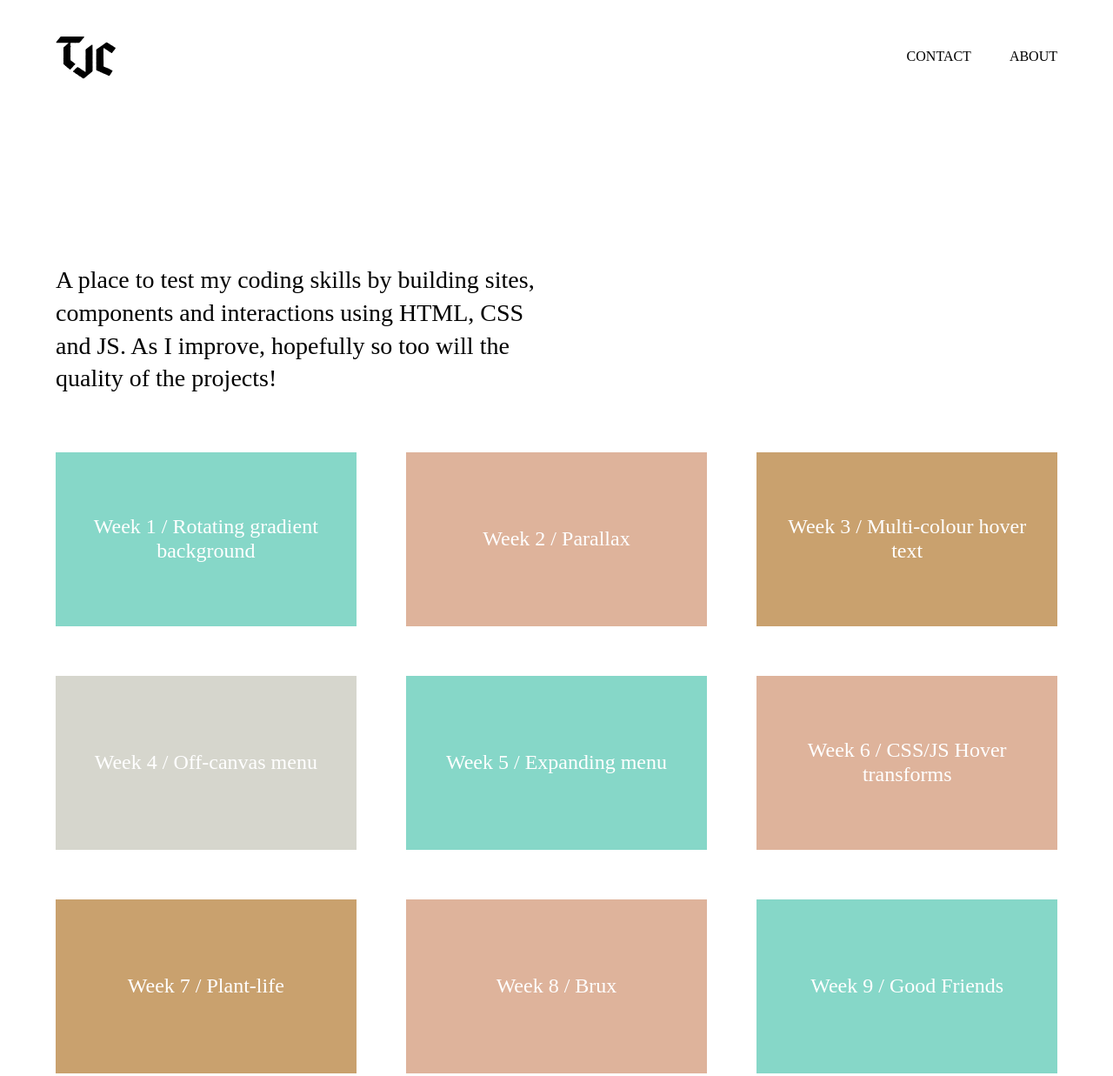
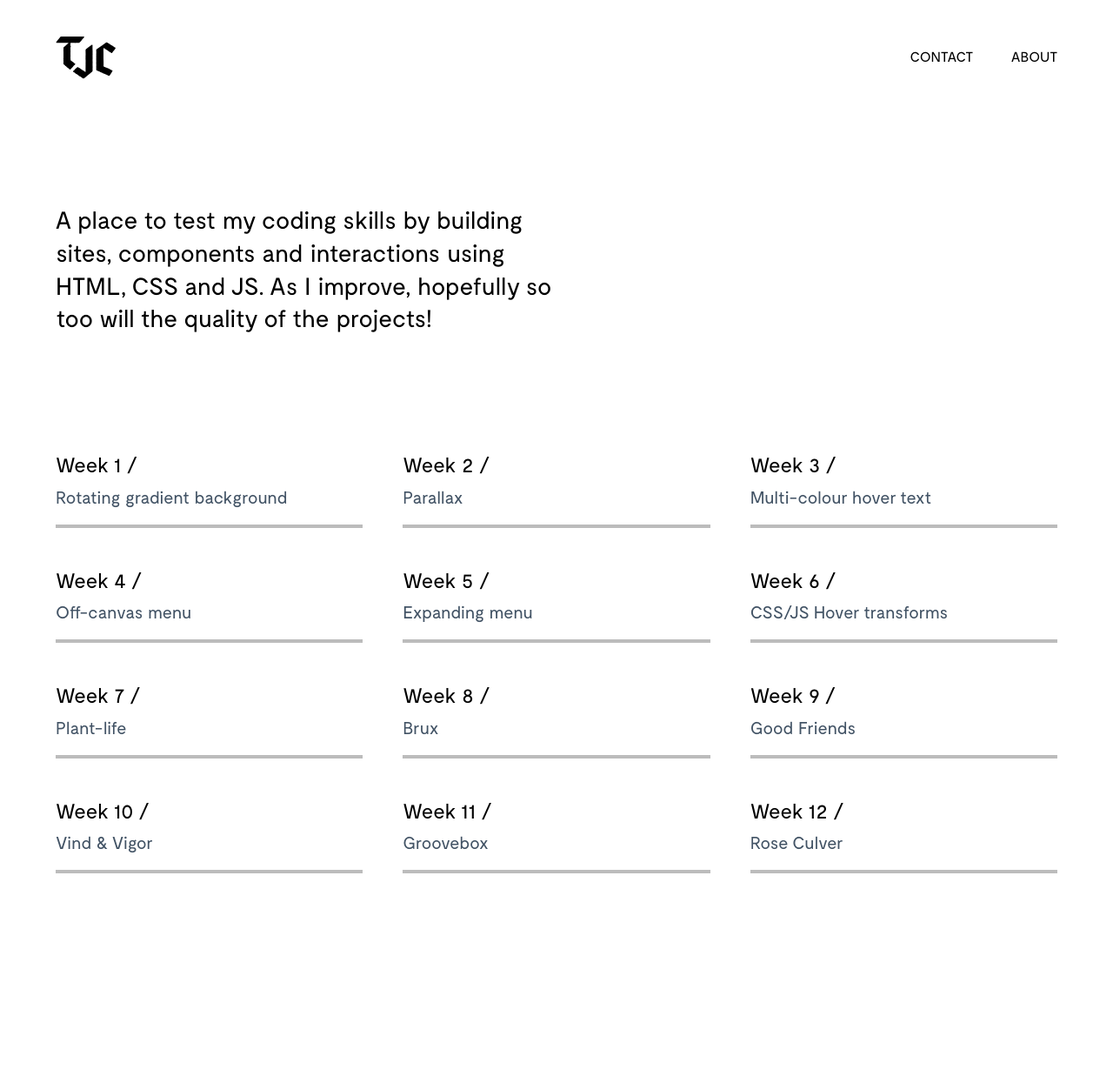
Before and after one commit to thomclegg/port, a plain HTML site: page rebuild_index.html in a window 1280 px wide. Shown: the top 1237 px of the page at 87% size. After the commit the page ends 1068 px from the top, so only its background shows below. Drawn offline with nearby package versions, Linux system fonts and the light colour scheme; files whose address does not match are found by name; a web font is replaced by a local one.

Commit message:
new layout design for rebuild index, fixed logo position during menu slide

```diff
--- a/css/rebuild_style.css
+++ b/css/rebuild_style.css
@@ -1,8 +1,11 @@
 @font-face {
   font-family: 'Moderat-Regular';
-  src: url('../Moderat-Regular.eot') format('eot'), /* IE9 Compat Modes */
-       url('../Moderat-Regular.woff2') format('woff2'), /* Super Modern Browsers */
-       url('../Moderat-Regular.woff') format('woff'); /* Pretty Modern Browsers */
+  src: url('../fonts/Moderat-Regular.eot') format('eot');
+  /* IE9 Compat Modes */
+  src: url('../fonts//Moderat-Regular.woff2') format('woff2');
+  /* Super Modern Browsers */
+  src: url('../fonts/Moderat-Regular.woff') format('woff');
+  /* Pretty Modern Browsers */
 }
 
 * {
@@ -62,12 +65,9 @@ body {
 
 section.thumbnail-wrapper {
 	max-width: 100%;
-	display: flex;
-	justify-content: space-between;
-	flex-direction: row;
-	flex-wrap: wrap;
-	align-content: space-between;
-
+	display: grid;
+  grid-template-columns: repeat(3, 1fr);
+  grid-gap: 46px 46px;
 }
 
 div.thumb {
@@ -93,33 +93,25 @@ div.thumb:hover {
 }
 
 a.flex-link {
-	height: 200px;
-	width: 30%;
-	display: block;
-	margin-bottom: 57px;
-	background-color: #deb39b;
-	transition: background-color 1s;
+  padding-bottom: 20px;
+border-bottom: 4px solid #bcbcbc;
 }
 
-a.flex-link:nth-child(2n+1) {
-	background-color: #86d7c8;
+a.flex-link:hover h3 {
+	color: #0000ff;
 }
 
-a.flex-link:nth-child(3n+4) {
-	background-color: #d6d6cd;
+a.flex-link:hover p {
+	color: #000;
 }
 
-a.flex-link:nth-child(4n+3) {
-	background-color: #c9a16e;
+a.flex-link:hover {
+  border-bottom: 4px solid #000;
 }
 
 
 
 
-a.flex-link:hover {
-	transition: background-color 0s;
-	background-color: #0000ff;
-}
 /*
 FONTS N SHIT
 */
@@ -131,10 +123,9 @@ h1 {
 	line-height: 1.35;
 	width: 50%;
 	float: left;
-	padding: 16% 0 0 0;
+	padding: 10% 0 0 0;
 	position: absolute;
 }
-
 
 h2 {
 	font-family: 'Moderat-Regular';
@@ -151,7 +142,6 @@ h2 {
 
 
 h3 {
-	padding: 10px 0 40px 0;
 	margin: 0;
 	font-family: 'Moderat-Regular';
 	font-weight: 400;
@@ -161,15 +151,11 @@ h3 {
 	-webkit-font-smoothing: antialiased;
 }
 
-.thumb h3,
 .flex-link h3 {
-	padding: 0 10%;
-	text-align: center;
-	top: 50%;
-	transform: translateY(-50%);
 	position: relative;
-	color: #fff;
+	color: #000;
 	font-size: 1.5em;
+  margin-bottom: 12px;
 }
 
 h4 {
@@ -200,9 +186,9 @@ p {
 	font-family: 'Moderat-Regular';
 	font-size: 1.25em;
 	font-weight: 400;
-	color: white;
-	padding: 10px 40px 0 30px;
+	color: #425365;
 	-webkit-font-smoothing: antialiased;
+  margin: 0;
 }
 
 ul {
@@ -224,29 +210,19 @@ ul li.active {
 
 a:link {
 	text-decoration: none;
-	color: black;
+	color: #000;
 }
 
 a:hover {
 	text-decoration: none;
-	color: #0000ff;
+	color: #000;
 }
 
 
+@media (max-width: 768px) {
+  section.thumbnail-wrapper {
 
-
-
-
-/*
-Clear-fix
-*/
-
-.cf:before,
-.cf:after {
-    content: " ";
-    display: table;
+    grid-template-columns: repeat(2, 1fr);
+    grid-gap: 32px 32px;
 }
-
-.cf:after {
-	clear: both;
 }
--- a/rebuild_index.html
+++ b/rebuild_index.html
@@ -17,10 +17,8 @@
 	<link rel="stylesheet" type="text/css" href="css/normalise.css">
 	<link rel="stylesheet" type="text/css" href="css/rebuild_style.css">
 	<link rel="stylesheet" type="text/css" href="css/responsive.css">
-	<link rel="stylesheet" media="screen" href="https://fontlibrary.org/face/bagnard" type="text/css"/>
 	<link rel="stylesheet" href="https://cdnjs.cloudflare.com/ajax/libs/animate.css/3.4.0/animate.min.css">
-	<link rel="icon" type="image/png" sizes="32x32" href="/favicon-32x32.png">
-	<script src="https://cdnjs.cloudflare.com/ajax/libs/wow/1.1.2/wow.min.js"></script>
+	<link rel="icon" type="image/png" sizes="32x32" href="./favicon-32x32.png">
 	<meta property="og:title" content="The Portfolio of Thomas Clegg"/>
 	<meta property="og:image" content="images/openlogo.png"/>
 	<meta property="og:url" content="http://www.thmsclegg.co"/>
@@ -41,40 +39,52 @@
 		</div>
 		<section class="thumbnail-wrapper">
 			<a href="week1.html" class="flex-link">
-				<h3>Week 1 / Rotating gradient background</h3>
+				<h3>Week 1 / </h3>
+				<p>Rotating gradient background</p>
 			</a>
 			<a href="week2.html" class="flex-link">
-				<h3>Week 2 / Parallax</h3>
+				<h3>Week 2 / </h3>
+				<p>Parallax</p>
 			</a>
 			<a href="week3.html" class="flex-link">
-				<h3>Week 3 / Multi-colour hover text</h3>
+				<h3>Week 3 / </h3>
+				<p>Multi-colour hover text</p>
 			</a>
 			<a href="http://off-canvas.superhi.com" class="flex-link">
-				<h3>Week 4 / Off-canvas menu</h3>
+				<h3>Week 4 / </h3>
+				<p>Off-canvas menu</p>
 			</a>
 			<a href="http://expanding-menu.superhi.com" class="flex-link">
-				<h3>Week 5 / Expanding menu</h3>
+				<h3>Week 5 / </h3>
+				<p>Expanding menu</p>
 			</a>
 			<a href="http://circles.superhi.com" class="flex-link">
-				<h3>Week 6 / CSS/JS Hover transforms</h3>
+				<h3>Week 6 / </h3>
+				<p>CSS/JS Hover transforms</p>
 			</a>
 			<a href="http://plant-life.netlify.com" class="flex-link">
-				<h3>Week 7 / Plant-life</h3>
+				<h3>Week 7 / </h3>
+				<p>Plant-life</p>
 			</a>
 			<a href="http://brux.netlify.com" class="flex-link">
-				<h3>Week 8 / Brux</h3>
+				<h3>Week 8 / </h3>
+				<p>Brux</p>
 			</a>
 			<a href="http://good-friends.netlify.com" class="flex-link">
-				<h3>Week 9 / Good Friends</h3>
+				<h3>Week 9 / </h3>
+				<p>Good Friends</p>
 			</a>
 			<a href="http://vind-vigor.netlify.com" class="flex-link">
-				<h3>Week 10 / Vind &amp; Vigor</h3>
+				<h3>Week 10 / </h3>
+				<p>Vind &amp; Vigor</p>
 			</a>
 			<a href="http://groovebox.netlify.com" class="flex-link">
-				<h3>Week 11 / Groovebox</h3>
+				<h3>Week 11 / </h3>
+				<p>Groovebox</p>
 			</a>
 			<a href="http://rose-culver.netlify.com" class="flex-link">
-				<h3>Week 12 / Rose Culver</h3>
+				<h3>Week 12 / </h3>
+				<p>Rose Culver</p>
 			</a>
 
 
```
Also changed, not shown: css/style.css (+18 -27 lines), index.html (+12 -4 lines), js/menu.js (+7 -6 lines).
